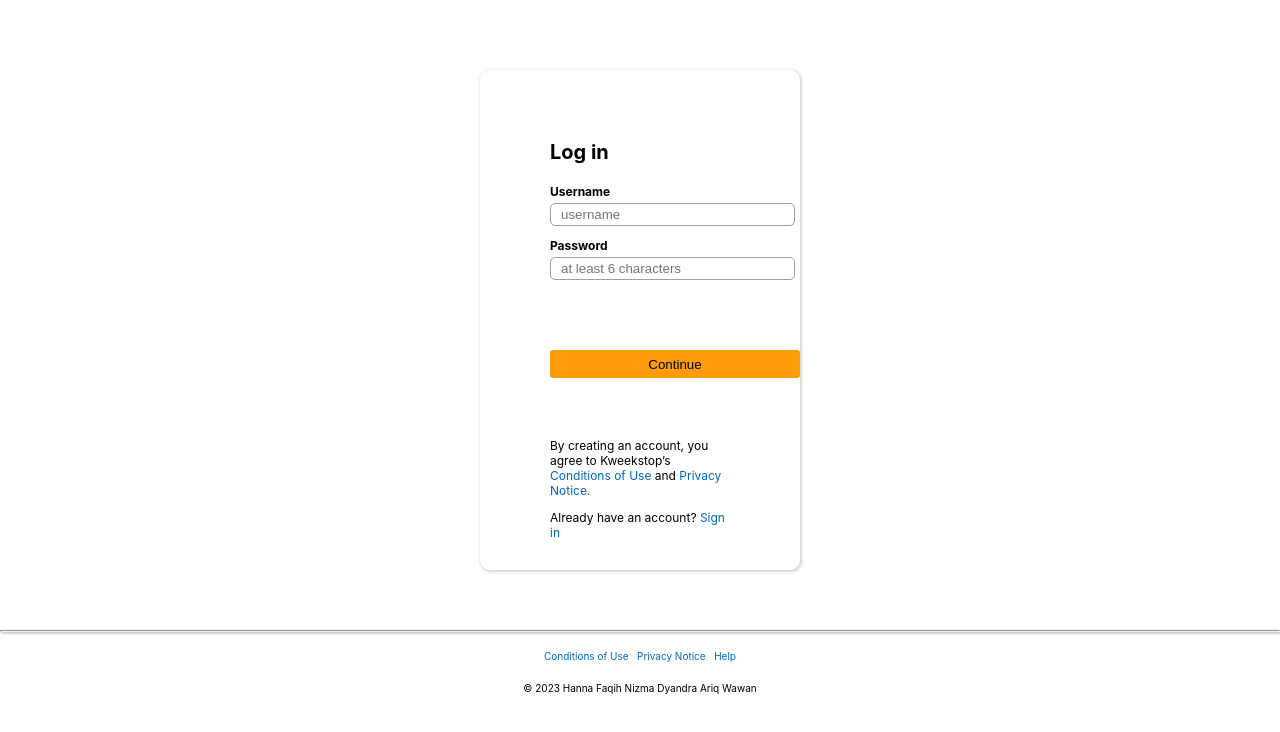
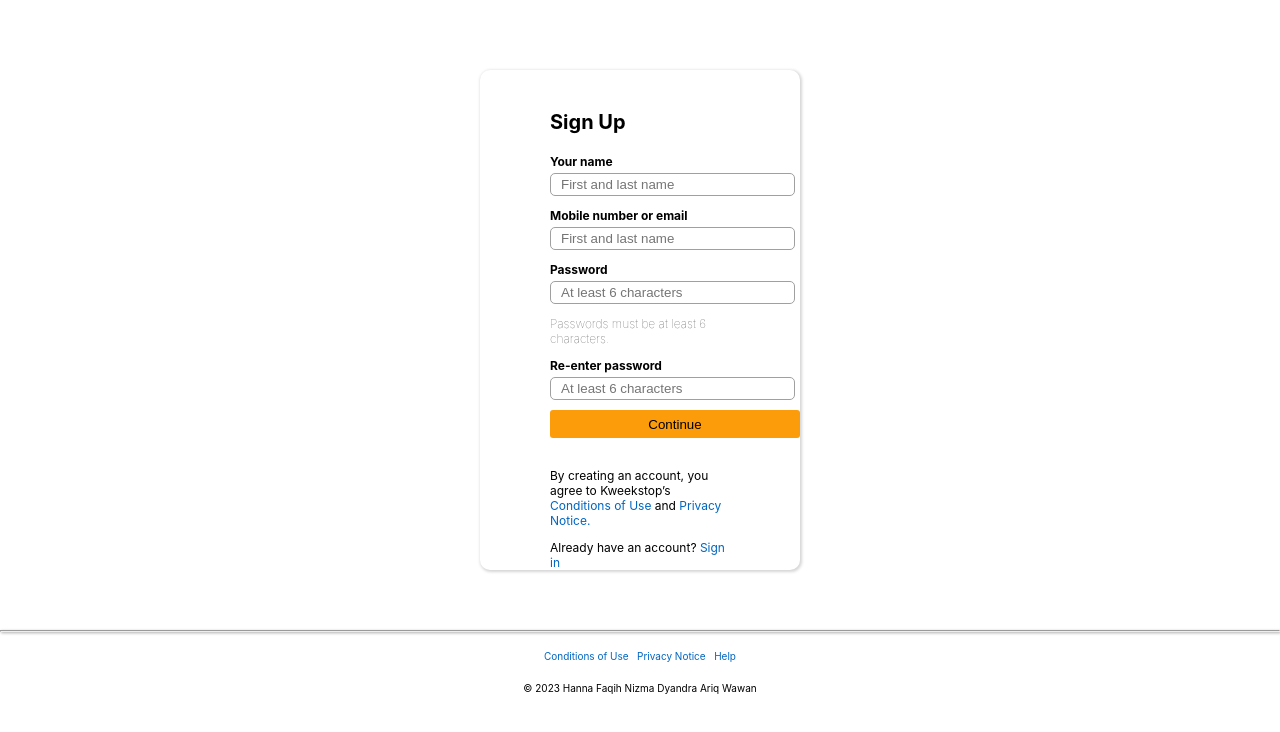
Before and after one commit to SG143s/kweekStop, a React (Create React App) app in the folder ecommerce/: page /register in a window 1280 px wide. Shown: the top 732 px of the page. Built offline with nearby package versions, Linux system fonts and the light colour scheme; a web font is replaced by a local one.

Commit message:
add register page

```diff
--- a/ecommerce/package.json
+++ b/ecommerce/package.json
@@ -9,6 +9,7 @@
     "react": "^18.2.0",
     "react-dom": "^18.2.0",
     "react-icons": "^4.8.0",
+    "react-router-dom": "^6.11.2",
     "react-scripts": "5.0.1",
     "web-vitals": "^2.1.4"
   },
--- a/ecommerce/src/App.js
+++ b/ecommerce/src/App.js
@@ -1,13 +1,25 @@
 import './App.css';
 import LandingPage from './component/landing page/LandingPage';
 import Login from './component/login/Login';
+import Register from './component/register/Register';
+import { BrowserRouter as Router, Route, Routes, Link } from "react-router-dom";
 
 function App() {
   return (
-    <div className="App">
-      {/* <LandingPage></LandingPage> */}
-      <Login></Login>
-    </div>
+    <Router>
+      <div className="App">
+        <Routes>
+          <Route
+            path="/"
+            element={
+              <LandingPage />
+            }
+          />
+          <Route path="/login" element={<Login />} />
+          <Route path="/register" element={<Register />} />
+        </Routes>
+      </div>
+    </Router>
   );
 }
 
--- a/ecommerce/src/component/login/Login.js
+++ b/ecommerce/src/component/login/Login.js
@@ -21,7 +21,7 @@ const Login = (props) => {
                         <p>By creating an account, you agree to Kweekstop’s <a>Conditions of Use </a> and <a>Privacy Notice.</a></p>
                     </div>
                     <div className="have-account">
-                        <p>Already have an account? <a>Sign in</a></p>
+                        <p>New Customer? <a>Sign up</a></p>
                     </div>
                 </div>
             </div>
--- /dev/null
+++ b/ecommerce/src/component/register/Register.css
@@ -0,0 +1,88 @@
+.register-header {
+    width: 25%;
+    position: center;
+    margin: auto;
+    box-shadow: 1px 1px 3px 1px rgb(214, 214, 214);
+    border-radius: 10px;
+    height: 500px;
+    margin-top: 70px;
+    margin-bottom: 60px;
+}
+
+.register-header-container .input-register p.password-notes {
+    font-weight: 100;
+    font-size: 12px;
+    color: rgb(85, 85, 85);
+}
+
+.register-header-container {
+    padding: 20px 70px 50px 70px;
+    text-align: left;
+}
+
+.register-header p.header {
+    font-size: 20px;
+    font-weight: bolder;
+    /* text-align: left; */
+}
+
+.register-header-container .input-register p {
+    /* text-align: left; */
+    font-weight: bold;
+    font-size: 12px;
+    margin-bottom: 0px;
+}
+
+.register-header-container .input-register input {
+    border-radius: 5px;
+    width: 230px;
+    /* border-color: gray; */
+    padding: 3px;
+    padding-left: 10px;
+    margin-top: 4px;
+}
+
+.register-header-container .input-register button {
+    margin-top: 10px;
+    width: 250px;
+    background-color: rgb(253, 156, 11);
+    border-radius: 3px;
+    border: none;
+    padding-top: 7px;
+    padding-bottom: 6px;
+}
+
+input {
+    border: 1px rgb(160, 160, 160) solid;
+}
+
+a {
+    color: rgb(0, 102, 192);
+}
+
+.register-header .detail,
+.register-header .have-account {
+    font-size: 12px;
+}
+
+.register-header .detail {
+    margin-top: 30px;
+}
+
+.register-footer .help {
+    display: flex;
+    justify-content: space-between;
+    width: 15%;
+    position: center;
+    margin: auto;
+    font-size: 10px;
+    color: rgb(0, 102, 192);
+}
+
+.register-footer .cr {
+    font-size: 10px;
+}
+
+.register-footer hr {
+    box-shadow: 1px 1px 3px 0px rgb(160, 160, 160);
+}
--- /dev/null
+++ b/ecommerce/src/component/register/Register.js
@@ -0,0 +1,50 @@
+import './Register.css';
+
+const Register = (props) => {
+    return (
+        <div className="register-page">
+            <div className="register-header">
+                <div className='register-header-container'>
+                    <p className="header">Sign Up</p>
+                    <div className="input-register">
+                        <form>
+                            <label><p>Your name</p>
+                                <input type="text" name="username" placeholder="First and last name" />
+                            </label>
+                            <label><p>Mobile number or email </p>
+                                <input type="text" name="username" placeholder="First and last name" />
+                            </label>
+                            <label><p>Password</p>
+                                <input type="text" name="password" placeholder="At least 6 characters" />
+                            </label>
+                            <p className='password-notes'>Passwords must be at least 6 characters.</p>
+                            <label><p>Re-enter password</p>
+                                <input type="text" name="password" placeholder="At least 6 characters" />
+                            </label>
+                                <button className="register-button">Continue</button>
+                        </form>
+                    </div>
+                    <div className="detail">
+                        <p>By creating an account, you agree to Kweekstop’s <a>Conditions of Use </a> and <a>Privacy Notice.</a></p>
+                    </div>
+                    <div className="have-account">
+                        <p>Already have an account? <a>Sign in</a></p>
+                    </div>
+                </div>
+            </div>
+            <div className="register-footer">
+                <hr></hr>
+                <div className="help">
+                    <p>Conditions of Use</p>
+                    <p>Privacy Notice</p>
+                    <p>Help</p>
+                </div>
+                <div className="cr">
+                    <p>© 2023 Hanna Faqih Nizma Dyandra Ariq Wawan </p>
+                </div>
+            </div>
+        </div>
+    )
+};
+
+export default Register;
```
Also changed, not shown: 1 other file (tests, documents, lock files or other folders).
